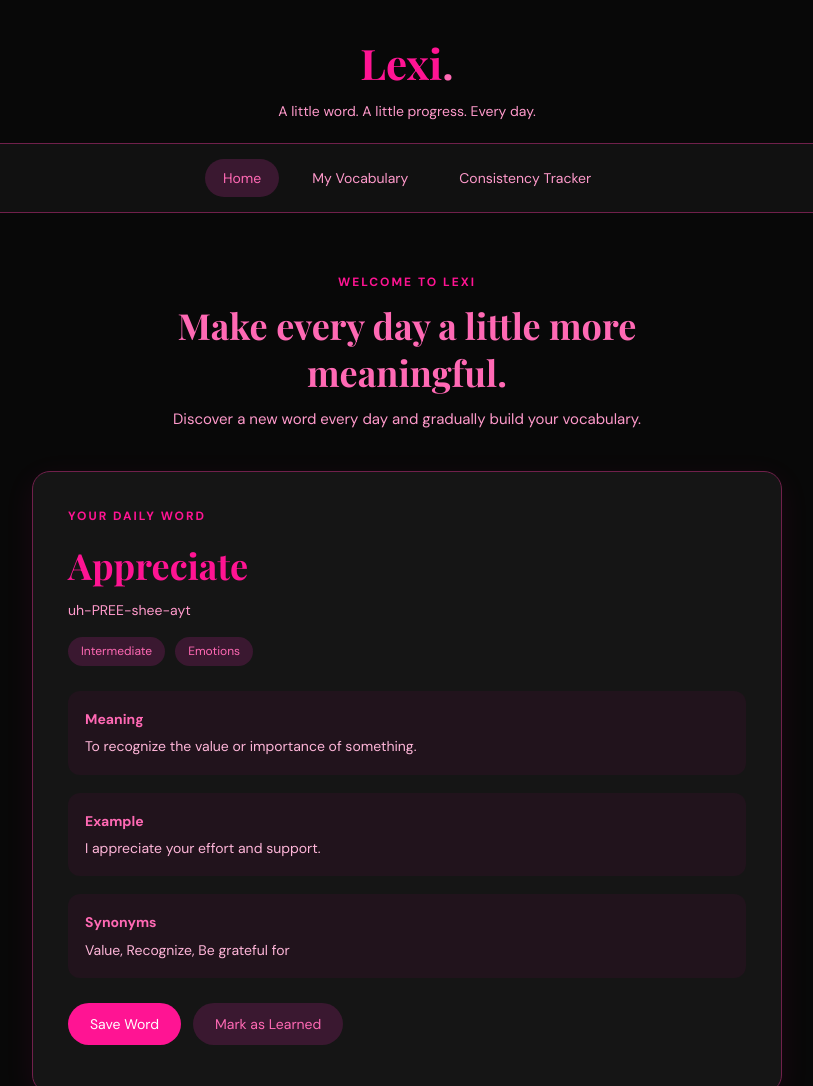
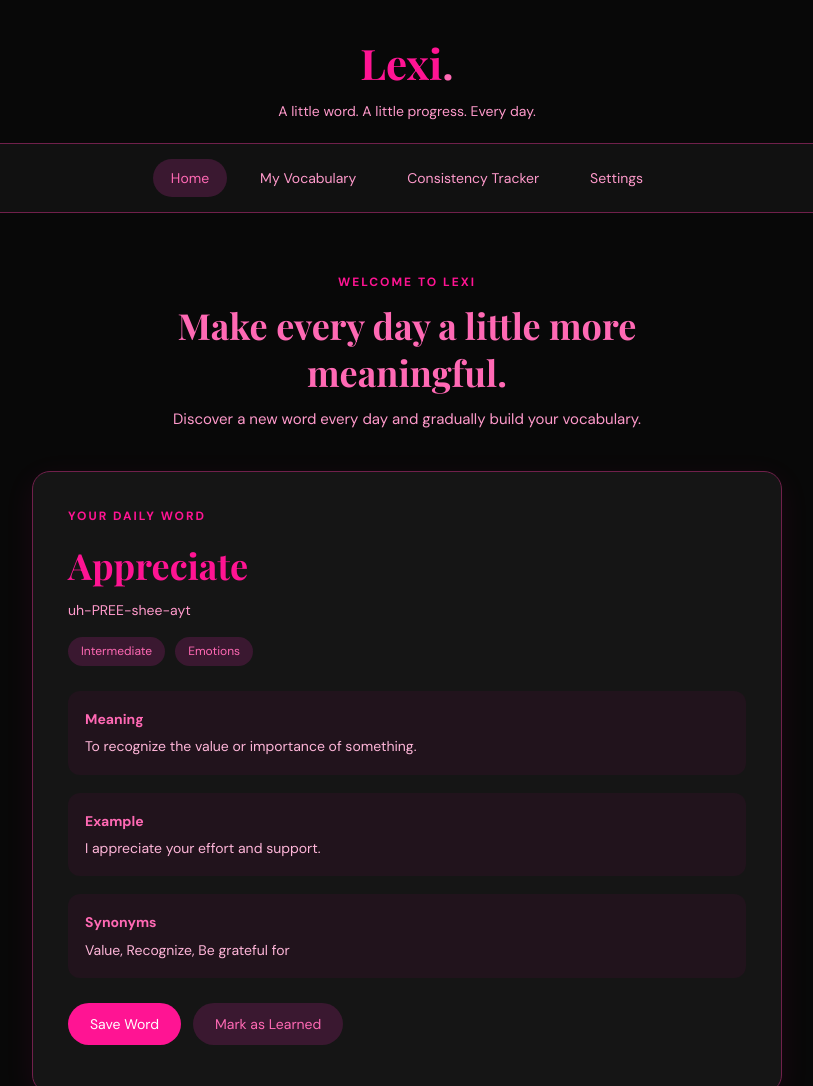
Before and after one commit to mitalisolanki/Lexi, a plain HTML site: page index.html in a window 1280 px wide. Shown: the top 1086 px of the page, without its empty margins (233-1046 px from the left). Drawn offline with nearby package versions, Linux system fonts and the light colour scheme.

Commit message:
Update index.html

```diff
--- a/index.html
+++ b/index.html
@@ -15,12 +15,12 @@
         <p class="tagline">A little word. A little progress. Every day.</p>
     </header>
 
-    <nav class="navbar">
-        <button class="nav-btn active" data-page="home">Home</button>
-        <button class="nav-btn" data-page="vocabulary">My Vocabulary</button>
-        <button class="nav-btn" data-page="tracker">Consistency Tracker</button>
-    </nav>
-
+<nav class="navbar">
+    <button class="nav-btn active" data-page="home">Home</button>
+    <button class="nav-btn" data-page="vocabulary">My Vocabulary</button>
+    <button class="nav-btn" data-page="tracker">Consistency Tracker</button>
+    <button class="nav-btn" data-page="settings">Settings</button>
+</nav>
     <main class="container">
 
         <!-- HOME PAGE -->
```
